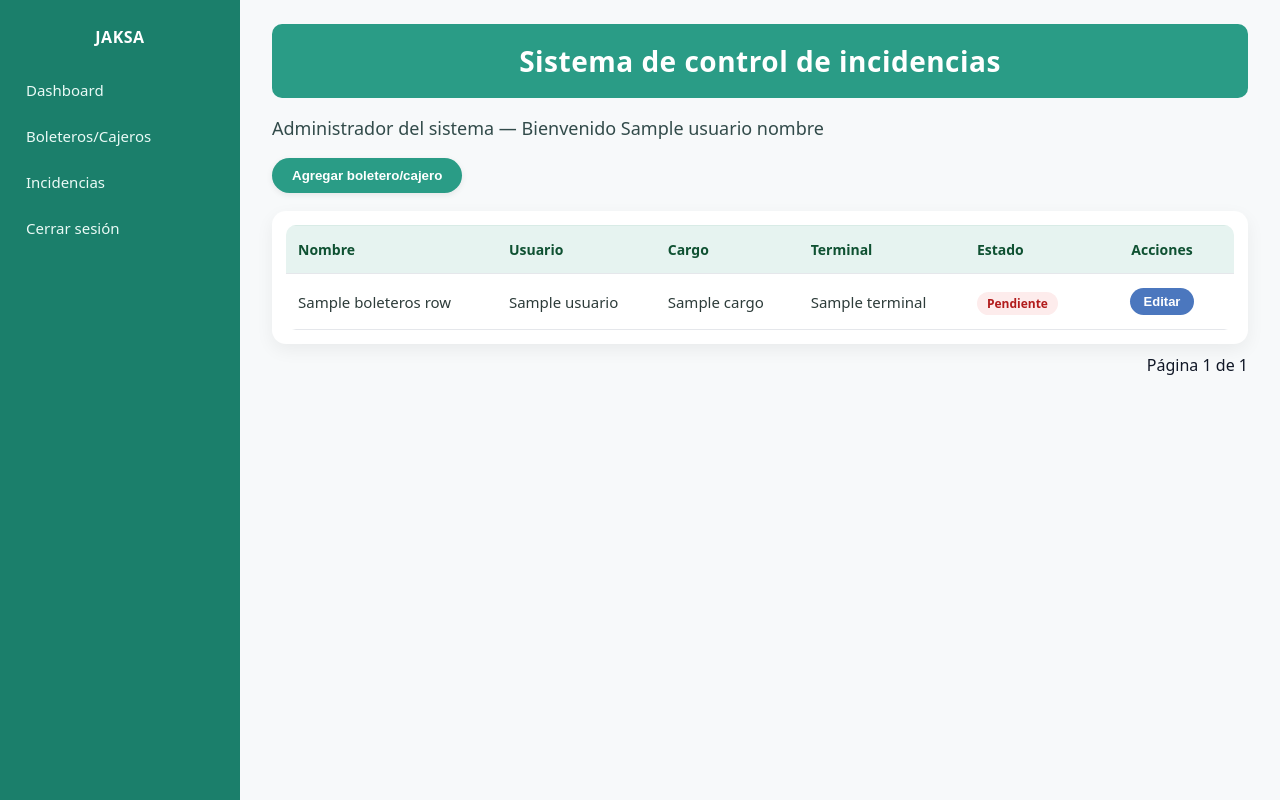
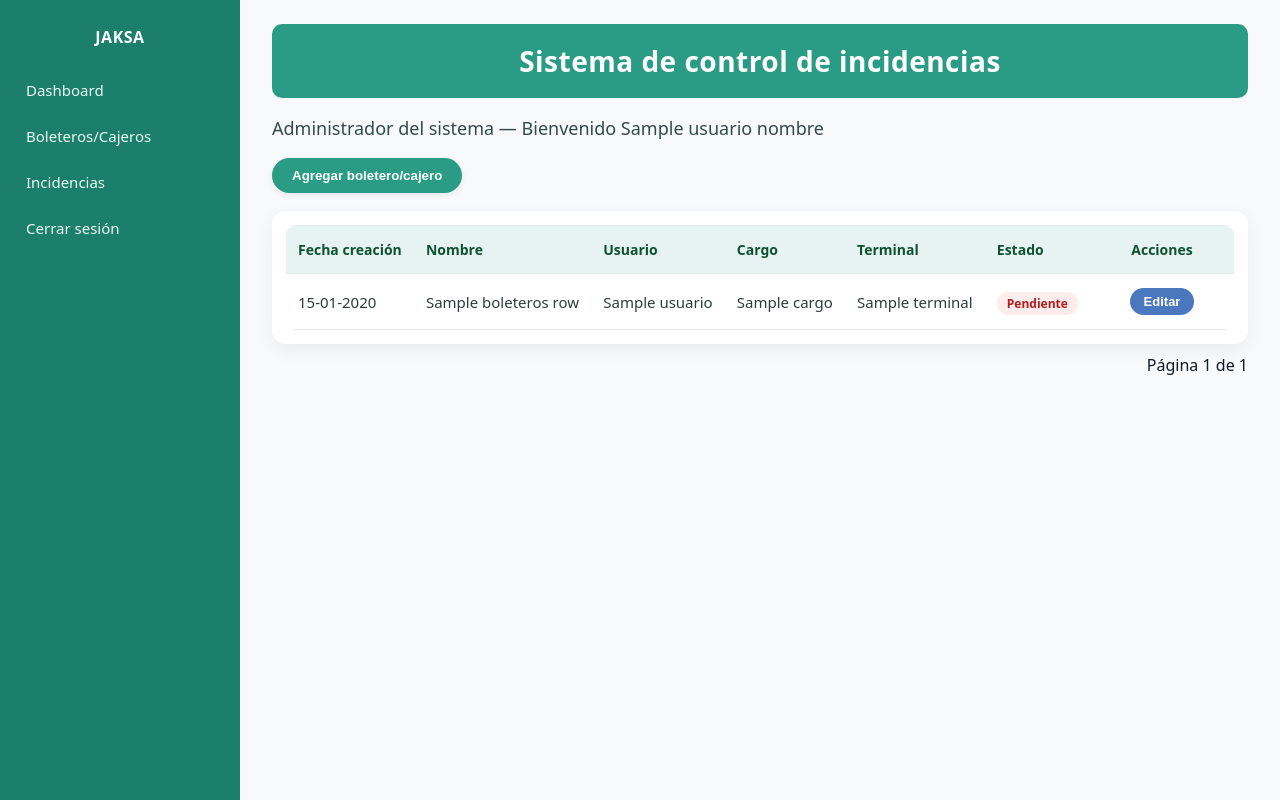
Before and after one commit to Jesus-Meza-Ramirez/control_incidencias, a Django app: template webui/templates/admin_boleteros_dashboard.html in a window 1280 px wide. Run offline with Django 5.2, Linux system fonts and the light colour scheme; tables that the repository leaves empty hold one stand-in row (values such as "Sample post"); the template is opened without the code that fills it: values that come from a table or form of the project are taken from there, most other values are stand-ins (such as "Sample title", 1, 10 or a date in 2020).

Commit message:
admin sistema cambios

```diff
--- a/incidencias/models.py
+++ b/incidencias/models.py
@@ -1,4 +1,5 @@
 from django.db import models
+from django.utils import timezone
 
 class Terminal(models.Model):
     id_terminal = models.CharField(max_length=10, primary_key=True, db_column='id_terminal')
@@ -25,7 +26,7 @@ class BoleteroCajero(models.Model):
         db_column='id_terminal',
         related_name='boleteros'           # útil para consultas
     )
-
+    fecha_creacion = models.DateTimeField(db_column="fecha_creacion", null=True, blank=True)
     def __str__(self):
         return self.nombre
 
--- a/webui/templates/admin_boleteros_dashboard.html
+++ b/webui/templates/admin_boleteros_dashboard.html
@@ -165,6 +165,7 @@
         <table>
           <thead>
             <tr>
+              <th>Fecha creación</th>
               <th>Nombre</th>
               <th>Usuario</th>
               <th>Cargo</th>
@@ -176,6 +177,8 @@
           <tbody>
             {% for b in boleteros_rows %}
             <tr>
+              <td>{{ b.fecha_creacion|date:"d-m-Y" }}</td>
+
               <td>{{ b.nombre }}</td>
               <td>{{ b.usuario }}</td>
               <td>{{ b.cargo }}</td>
--- a/webui/views.py
+++ b/webui/views.py
@@ -1100,6 +1100,7 @@ def panel_boleteros(request):
                     usuario=usuario,
                     cargo=cargo,
                     estado=estado,
+                    fecha_creacion=timezone.localtime()
                 )
                 if terminal_id:
                     bc.id_terminal_id = terminal_id
@@ -1176,6 +1177,7 @@ def panel_boleteros(request):
             'cargo': b.cargo,
             'estado': b.estado,
             'terminal': term_name,
+            'fecha_creacion': b.fecha_creacion,
         })
 
     context = {
```
